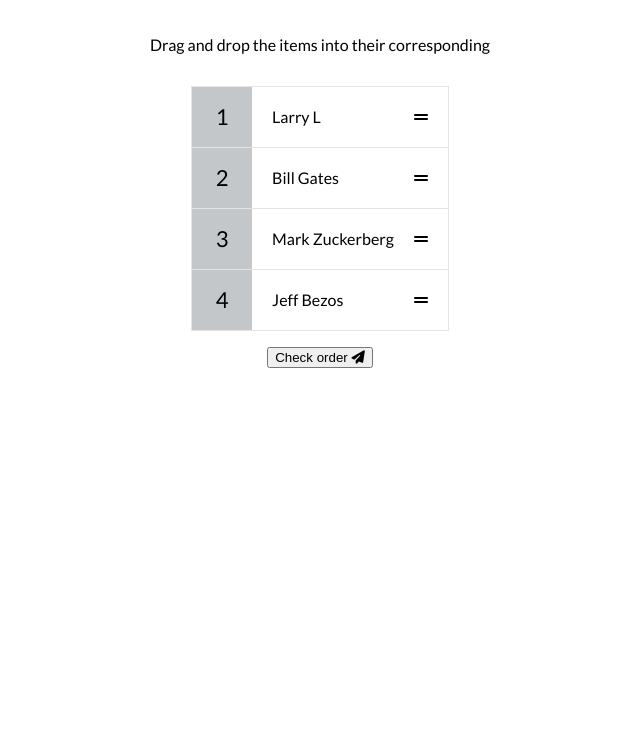
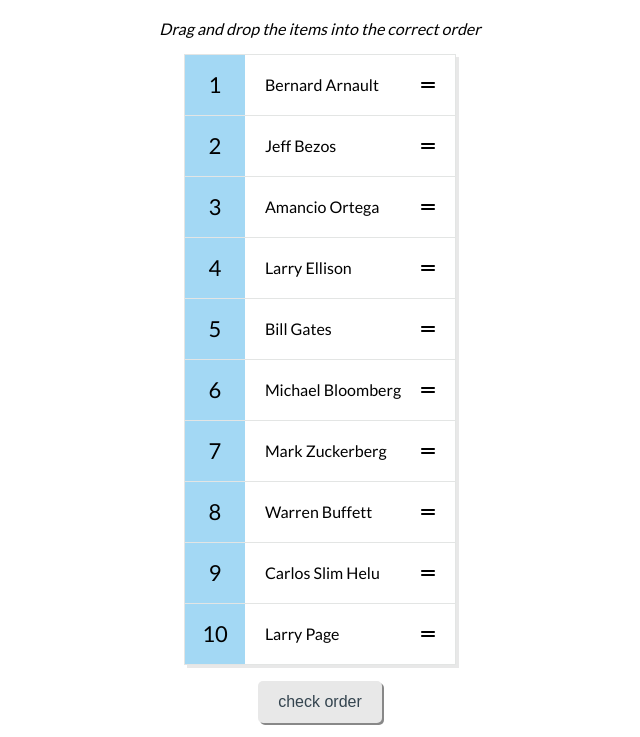
Before and after one commit to trinajoy/sortable-list, a plain HTML site: page index.html in a window 1280 px wide. Shown: the part 63-800 px from the top of the page, without its empty margins (320-960 px from the left). Drawn offline with Linux system fonts and the light colour scheme.

Commit message:
update styles

```diff
--- a/app.js
+++ b/app.js
@@ -1,7 +1,18 @@
-var draggable_list = document.getElementById("draggable-list");
+const draggable_list = document.getElementById("draggable-list");
 const check = document.getElementById("check");
 
-var richestPeople = ["Bill Gates", "Mark Zuckerberg", "Jeff Bezos", "Larry L"];
+const richestPeople = [
+  "Jeff Bezos",
+  "Bill Gates",
+  "Warren Buffett",
+  "Bernard Arnault",
+  "Carlos Slim Helu",
+  "Amancio Ortega",
+  "Larry Ellison",
+  "Mark Zuckerberg",
+  "Michael Bloomberg",
+  "Larry Page",
+];
 
 const listItems = [];
 let dragStartIndex;
--- a/index.html
+++ b/index.html
@@ -12,12 +12,10 @@
   </head>
   <body>
     <h1>10 Richest People</h1>
-    <p>Drag and drop the items into their corresponding</p>
+
+    <em>Drag and drop the items into the correct order</em>
     <ul class="draggable-list" id="draggable-list"></ul>
-    <button class="check-btn" id="check">
-      Check order
-      <i class="fas fa-paper-plane"></i>
-    </button>
+    <button class="check-btn" id="check">check order</button>
     <script src="app.js"></script>
   </body>
 </html>
--- a/styles.css
+++ b/styles.css
@@ -21,20 +21,11 @@ body {
   margin: 0;
 }
 
-.draggable {
-  cursor: pointer;
-  display: flex;
-  align-items: center;
-  justify-content: space-between;
-  text-align: center;
-  padding: 0 20px 0 20px;
-  flex: 1;
-}
-
 .draggable-list {
   list-style: none;
   border: 1px solid var(--border-color);
   padding: 0;
+  box-shadow: 3px 3px #e8e8e8;
 }
 
 .draggable-list li:not(:last-of-type) {
@@ -55,7 +46,7 @@ body {
 }
 
 .draggable-list .number {
-  background-color: var(--background-color);
+  background-color: #a3d8f4;
   display: flex;
   align-items: center;
   justify-content: center;
@@ -72,6 +63,31 @@ body {
   margin-right: 20px;
 }
 
+.draggable {
+  cursor: pointer;
+  display: flex;
+  align-items: center;
+  justify-content: space-between;
+  text-align: center;
+  padding: 0 20px 0 20px;
+  flex: 1;
+}
+
 .check-btn {
-  margin: auto;
+  background-color: #e8e8e8;
+  border: none;
+  color: var(--text-color);
+  font-size: 16px;
+  padding: 12px 20px;
+  cursor: pointer;
+  border-radius: 5px;
+  box-shadow: 2px 2px #888888;
 }
+
+.check-btn:active {
+  transform: scale(0.98);
+}
+
+.check-btn:focus {
+  outline: none;
+}
```
